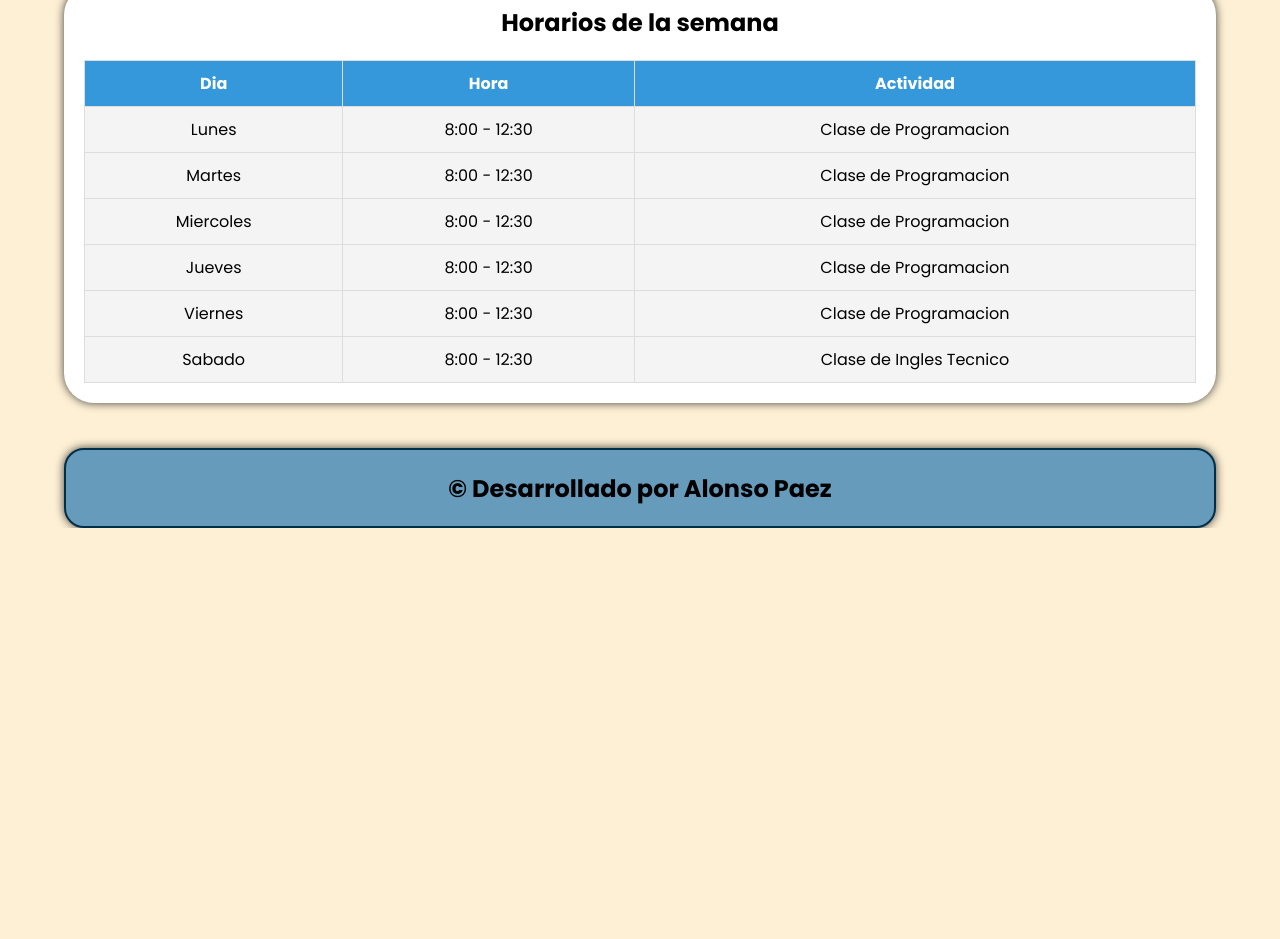
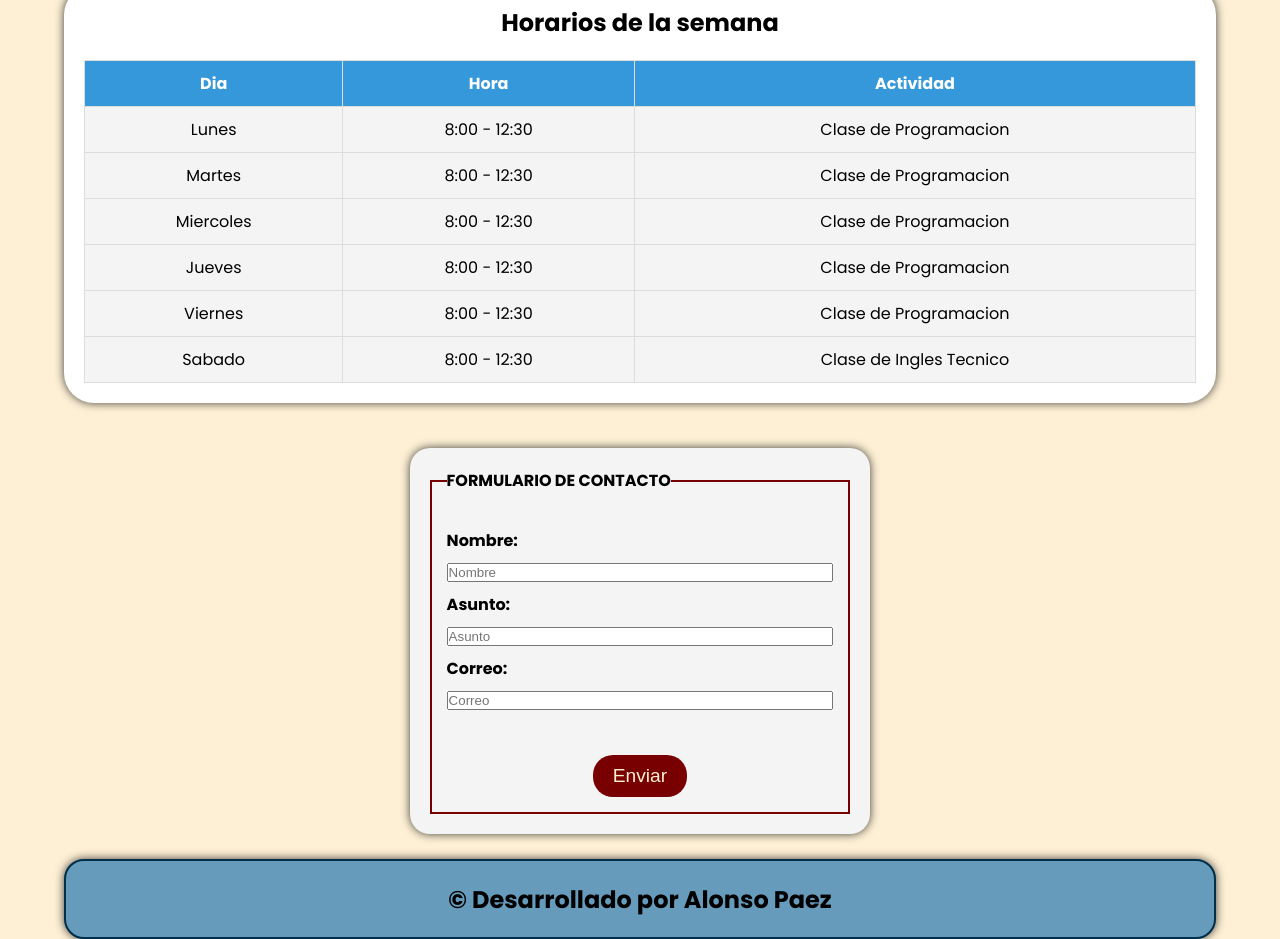
Before and after one commit to aapocode1/mi-pagina-web, a plain HTML site: page index.html in a window 1280 px wide. Shown: the part 1587-2526 px from the top of the page. Before the commit the page ends 2115 px from the top, so only its background shows below. Drawn offline with Linux system fonts and the light colour scheme; a web font is replaced by a local one.

Commit message:
agregacion de campo formulario

```diff
--- a/css/style.css
+++ b/css/style.css
@@ -174,6 +174,10 @@ h3{
     border: 1px solid #ddd;
 }
 
+#horarios td:hover {
+    background-color: #669bbc;
+}
+
 #horarios th {
     background-color: #3498db;
     color: white;
@@ -202,3 +206,50 @@ caption{
     font-weight: bold;
     font-size: 1.5rem;
 }
+
+.formulario{
+    background-color:#f4f4f4;
+    margin: 0 auto;
+    width: 40%;
+    padding: 20px;
+    border-radius: 20px;
+    box-shadow: 0px 0px 10px 0px rgba(0, 0, 0, 0.75);
+}
+
+#formulario{
+    display: flex;
+    flex-direction: column;
+    justify-content: center;
+    align-items: left;
+    gap: 10px;
+    margin-top: 20px;
+}
+
+label,legend{
+    font-weight: bold;
+}
+
+fieldset{
+    border: 2px solid #780000;
+    padding: 15px;
+}
+
+#enviar{
+    background-color: #780000;
+    color: #fdf0d5;
+    padding: 10px 20px;
+    border-radius: 20px;
+    border: none;
+    cursor: pointer;
+    font-size: 1.2rem;
+    width: fit-content;
+    margin: 0 auto;
+    transition: background-color 0.3s ease;
+    /* transition: transform 0.3s ease; */
+}
+
+#enviar:hover{
+    background-color: #c1121f;
+    color: #fdf0d5;
+    transform: scale(1.05);
+}
--- a/index.html
+++ b/index.html
@@ -15,7 +15,7 @@
                 <a href="#acerca">Acerca de</a>
                 <a href="#jobs">Tareas</a>
                 <a href="#horarios">Horario</a>
-                <a href="#footer">Contacto</a>
+                <a href="#formulario">Contacto</a>
             </nav>
         </header>
         <div id="hero">
@@ -139,6 +139,21 @@
             </table>
         </section>
         <br>
+        <div class="formulario">
+        <fieldset>
+            <legend>FORMULARIO DE CONTACTO</legend>
+            <form id="formulario">
+                <label for=nombre">Nombre:</label>
+                <input type="text" name="nombre" id="nombre" placeholder="Nombre" required>
+                <label for="asunto">Asunto:</label>
+                <input type="text" name="asunto" id="asunto" placeholder="Asunto" required>
+                <label for="correo" >Correo:</label>
+                <input type="email" name="correo" id="correo" placeholder="Correo"><br>
+                <input type="submit" value="Enviar" id="enviar">
+            </form>
+        </fieldset>
+        </div>
+        <br>
         <footer class="pie" id="footer">
             <p>&copy; Desarrollado por Alonso Paez</p>
         </footer>
```
